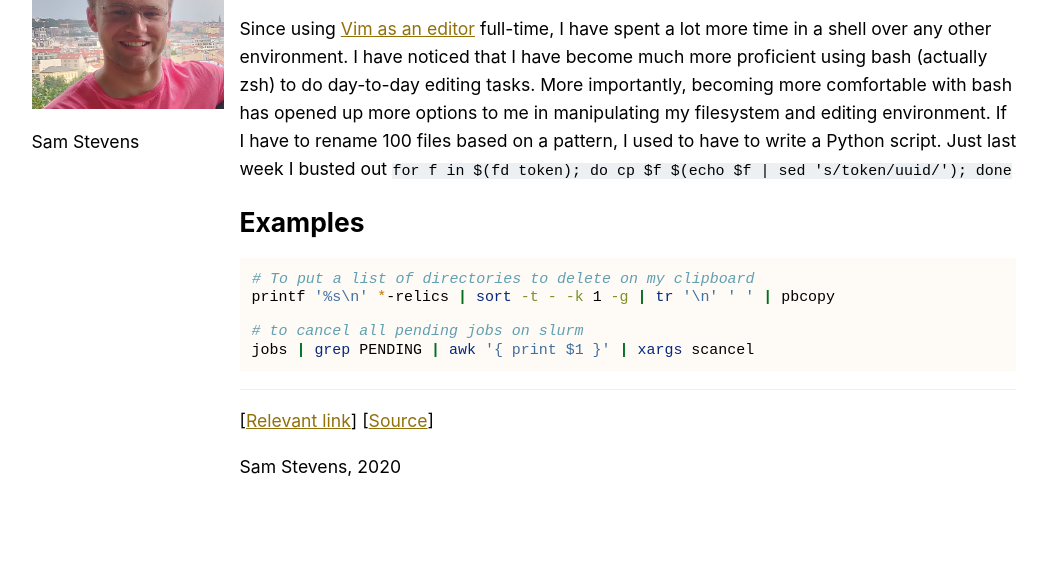
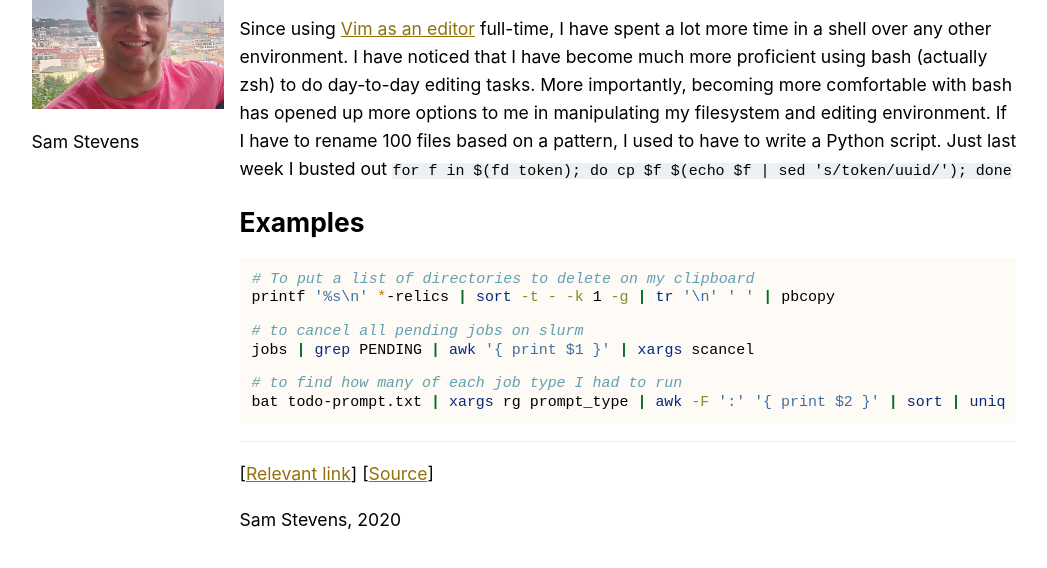
Before and after one commit to samuelstevens/samuelstevens.github.io, a plain HTML site: page writing/unix.html in a window 1280 px wide. Shown: the part 118-686 px from the top of the page, without its empty margins (12-1059 px from the left). Drawn offline with Linux system fonts and the light colour scheme.

Commit message:
updated file(s) at Wed Oct 20 06:43:14 EDT 2021

```diff
--- a/writing/unix.html
+++ b/writing/unix.html
@@ -37,7 +37,10 @@
 <span id="cb1-2"><a href="#cb1-2" aria-hidden="true" tabindex="-1"></a><span class="bu">printf</span> <span class="st">&#39;%s\n&#39;</span> <span class="pp">*</span>-relics <span class="kw">|</span> <span class="fu">sort</span> <span class="at">-t</span> <span class="at">-</span> <span class="at">-k</span> 1 <span class="at">-g</span> <span class="kw">|</span> <span class="fu">tr</span> <span class="st">&#39;\n&#39;</span> <span class="st">&#39; &#39;</span> <span class="kw">|</span> <span class="ex">pbcopy</span></span>
 <span id="cb1-3"><a href="#cb1-3" aria-hidden="true" tabindex="-1"></a></span>
 <span id="cb1-4"><a href="#cb1-4" aria-hidden="true" tabindex="-1"></a><span class="co"># to cancel all pending jobs on slurm</span></span>
-<span id="cb1-5"><a href="#cb1-5" aria-hidden="true" tabindex="-1"></a><span class="bu">jobs</span> <span class="kw">|</span> <span class="fu">grep</span> PENDING <span class="kw">|</span> <span class="fu">awk</span> <span class="st">&#39;{ print $1 }&#39;</span> <span class="kw">|</span> <span class="fu">xargs</span> scancel</span></code></pre></div>
+<span id="cb1-5"><a href="#cb1-5" aria-hidden="true" tabindex="-1"></a><span class="bu">jobs</span> <span class="kw">|</span> <span class="fu">grep</span> PENDING <span class="kw">|</span> <span class="fu">awk</span> <span class="st">&#39;{ print $1 }&#39;</span> <span class="kw">|</span> <span class="fu">xargs</span> scancel</span>
+<span id="cb1-6"><a href="#cb1-6" aria-hidden="true" tabindex="-1"></a></span>
+<span id="cb1-7"><a href="#cb1-7" aria-hidden="true" tabindex="-1"></a><span class="co"># to find how many of each job type I had to run</span></span>
+<span id="cb1-8"><a href="#cb1-8" aria-hidden="true" tabindex="-1"></a><span class="ex">bat</span> todo-prompt.txt <span class="kw">|</span> <span class="fu">xargs</span> rg prompt_type <span class="kw">|</span> <span class="fu">awk</span> <span class="at">-F</span> <span class="st">&#39;:&#39;</span> <span class="st">&#39;{ print $2 }&#39;</span> <span class="kw">|</span> <span class="fu">sort</span> <span class="kw">|</span> <span class="fu">uniq</span> <span class="at">-c</span></span></code></pre></div>
       <hr />
       <p>[<a href="https://www.youtube-nocookie.com/embed/SHbS9tYFpcQ">Relevant link</a>] [<a href="https://github.com/samuelstevens/personal-website">Source</a>]</p>
       <p>Sam Stevens, 2020</p>
```
